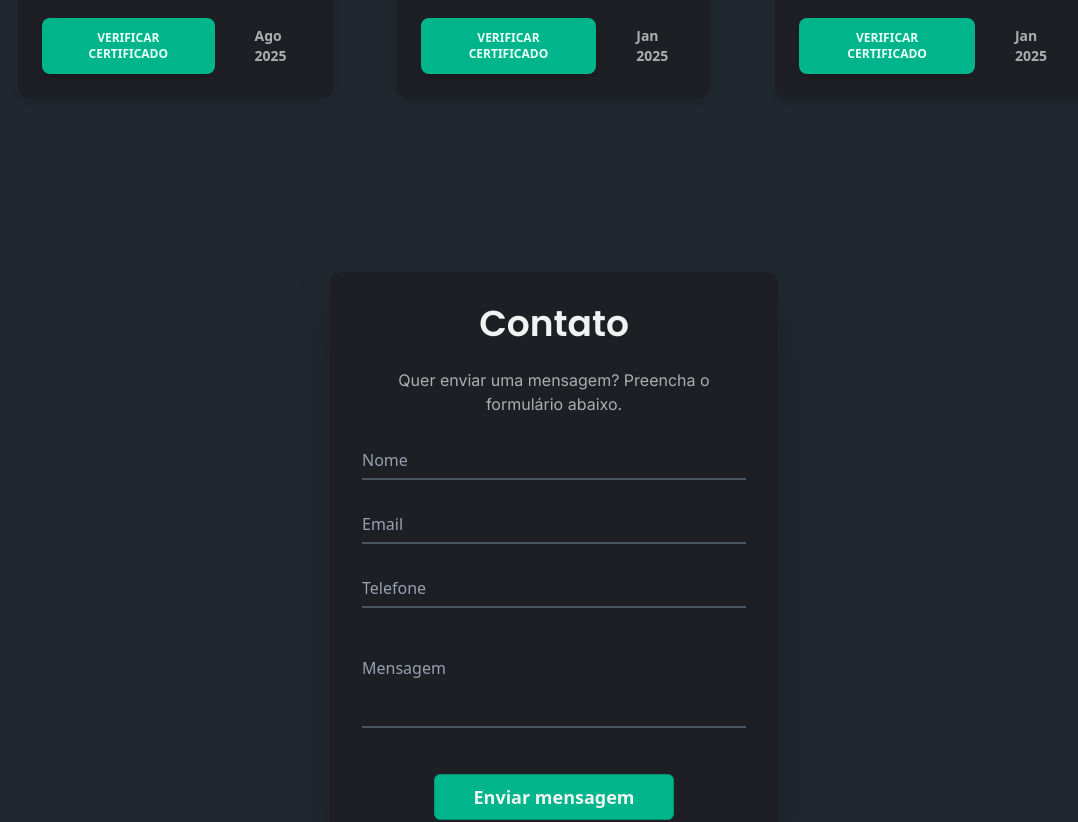
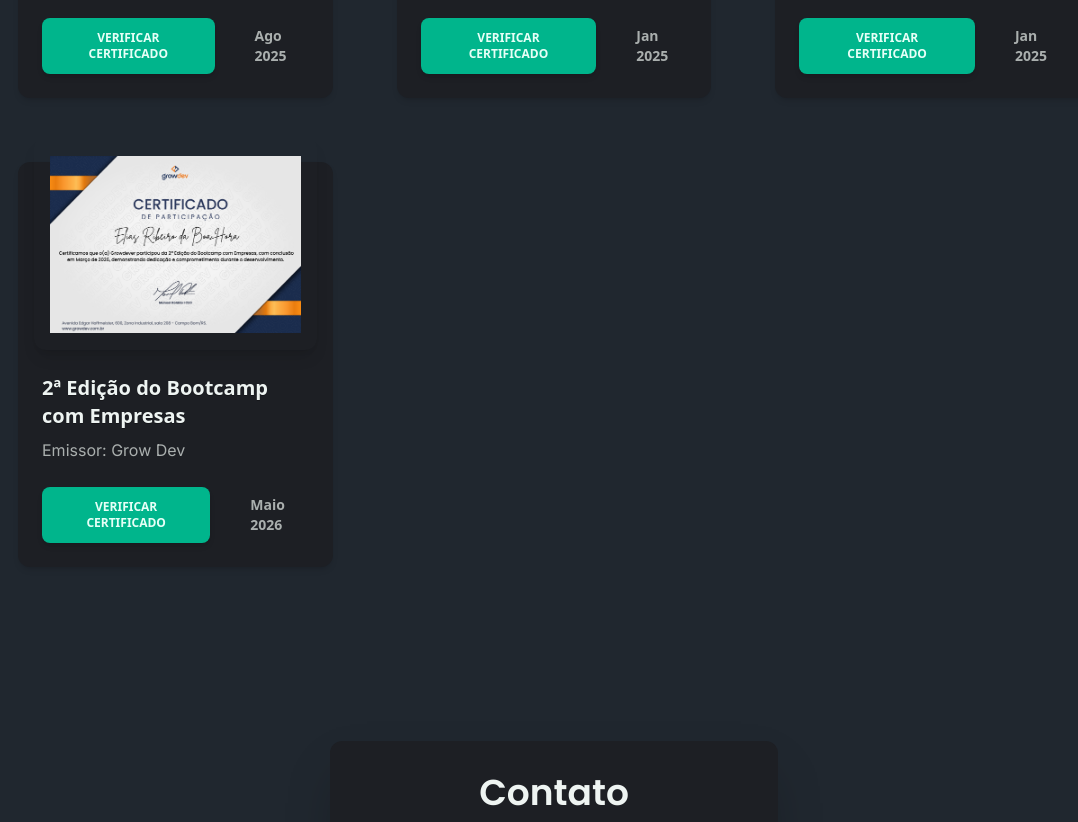
Before and after one commit to Elias700/portfolio, a React (Vite) app: page / in a window 1280 px wide. Shown: the part 7600-8422 px from the top of the page, without its empty margins (86-1164 px from the left). Built offline with nearby package versions, Linux system fonts and the light colour scheme.

Commit message:
feat(certificates): add new certificate to the data/certificates component

```diff
--- a/src/data/certificates.ts
+++ b/src/data/certificates.ts
@@ -1,5 +1,3 @@
-
-// src/data/certificates.ts
 
 import CertificadoResidenciaFase1 from '../assets/CertificationResidencia.png';
 import CertificadoResidenciaFase2 from '../assets/certificado-cepedi-fase2.png';
@@ -13,7 +11,7 @@ import CertificationAlura from '../assets/Certification-alura.png';
 import CertificationAlura2 from '../assets/CertificationAlura2.png';
 import CertificationReact from '../assets/CertificationReact.png';
 import CertificationNucleoAcademy from '../assets/CertificationNucleoAcademy.png';
-
+import CertificationGrowdev from '../assets/CertificationGrowdev.png';
 import type { Certificate } from '../types/certificate';
 
 export const certificates: Certificate[] = [
@@ -112,5 +110,12 @@ export const certificates: Certificate[] = [
         imageUrl: CertificationNucleoAcademy,
         credentialUrl: CertificationNucleoAcademy,
         issuedDate: "Jan 2025"
+    },{
+        id: 13,
+        name: "2ª Edição do Bootcamp com Empresas",
+        issuer: "Grow Dev",
+        imageUrl: CertificationGrowdev,
+        credentialUrl: CertificationGrowdev,
+        issuedDate: "Maio 2026"
     }
 ];
```
Also changed, not shown: src/assets/CertificationGrowDev.png (added), src/pages/Certifications/Certifications.tsx (indentation only).
